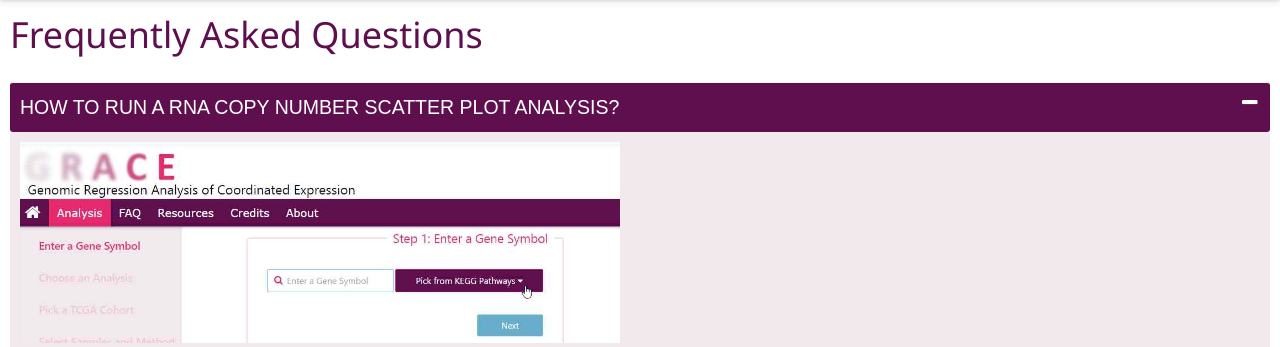
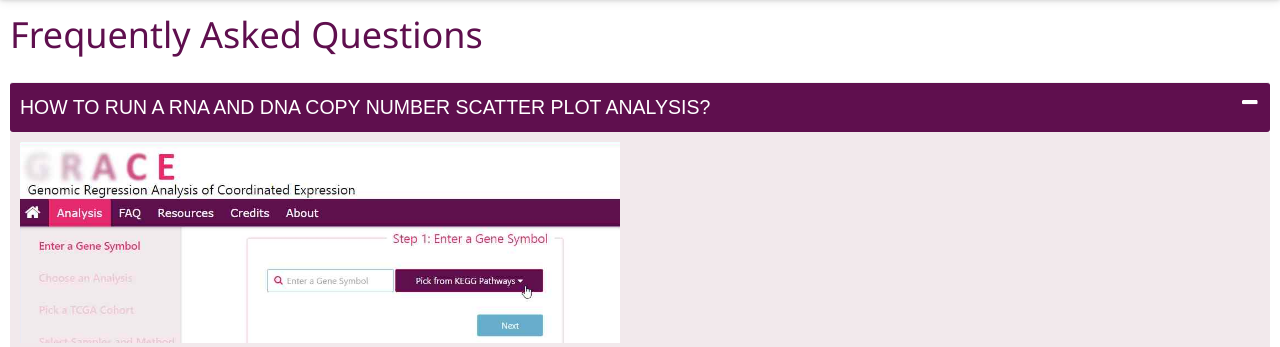
Before and after one commit to cailing20/GRACE-Web-application, a PHP site: page /FAQ.php in a window 1280 px wide. Shown: the part 160-507 px from the top of the page. Run offline with PHP 8.4, Linux system fonts and the light colour scheme.

Commit message:
correct name of scatter plot analysis_in FAQ.php

```diff
--- a/FAQ.php
+++ b/FAQ.php
@@ -58,7 +58,7 @@ $(window).on('load resize', function(){
 	<h1 class="ACh1">Frequently Asked Questions</h1>
 	<div id="ACbody">
 		<!-- panel -->
-		<div class="accordion" id="section1">How to run a RNA Copy Number Scatter Plot analysis?<span></span></div>
+		<div class="accordion" id="section1">How to run a RNA and DNA Copy Number Scatter Plot analysis?<span></span></div>
 		<div class="ACcontainer">
 		    <div class="ACcontent">
 				<img class="faq" src="./images/FAQ/step1_pickPathway.png" alt="click dropdown menu to select from KEGG pathway gene sets">
@@ -83,14 +83,14 @@ $(window).on('load resize', function(){
 				In case the user did not enter a valid gene name, or no analysis is available for the gene entered by the user, a note will be given under the search field.
 				If the gene name is valid, the user can progress to the next step and the gene name entered will be shown in the progress bar on the left.</p><br><br>
 				<img class="faq" src="./images/FAQ/step9_sp_chooseAnalysis.png" alt="choose scatter plot analysis">
-				<p>"RNA Copy Number Scatter Plot" can be chosen from the analysis option.  Options may be disabled when data is not available for anlaysis.</p><br><br>
+				<p>"RNA and DNA Copy Number Scatter Plot" can be chosen from the analysis option.  Options may be disabled when data is not available for anlaysis.</p><br><br>
 				<img class="faq" src="./images/FAQ/step10_chooseCohort.png" alt="choose a cohort">
 				<p>The user can choose a TCGA cohort. Options may be disabled when data is not available for anlaysis.</p><br><br>
 				<img class="faq" src="./images/FAQ/step11_chooseCohort.png" alt="submit cohort option">
-				<p>This is the final step for RNA copy number scatter plot analysis. The user may click submit to view the result.
+				<p>This is the final step for RNA and DNA copy number scatter plot analysis. The user may click submit to view the result.
 				If the user want to modify the previous steps, simply click previous to go back.</p><br><br>
 				<img class="faq" src="./images/FAQ/step12_sp_viewResult.png" alt="view scatter plot result">
-				<p>A scatter plot for RNA and copy number will be generated for the chosen gene and cohort.
+				<p>A scatter plot for RNA and DNA copy number will be generated for the chosen gene and cohort.
 				To start another analysis, click "Reset" in the progress bar on the left.</p><br><br>
 		    </div>
 		</div>
@@ -128,8 +128,8 @@ $(window).on('load resize', function(){
 				<img class="faq" src="./images/FAQ/step11_chooseMethod.png" alt="choose a sample method option">
 				<p>The user may choose to use data from tumor samples or normal samples to run the coexpression analaysis.
 				For tumor samples, the user can choose between the standard method and GRACE. The number of samples are also given in the option name.
-				Note that GRACE method generally have fewer samples than the standard method because some samples were excluded due to the unavailability of copy number data.
-				There might also be less genes returned by the GRACE method since genes with saturated copy number are also excluded from the analysis.</p><br><br>
+				Note that GRACE method generally have fewer samples than the standard method because some samples were excluded due to the unavailability of DNA copy number data.
+				There might also be less genes returned by the GRACE method since genes with saturated DNA copy number are also excluded from the analysis.</p><br><br>
 				<img class="faq" src="./images/FAQ/step12_submit.png" alt="submit">
 				<p>Click "Submit" to retrieve coexpressing genes.</p><br><br>
 				<img class="faq" src="./images/FAQ/step13_pickSetDB.png" alt="view coexpression result">
@@ -165,9 +165,9 @@ $(window).on('load resize', function(){
 		<div class="ACcontainer">
 		    <div class="ACcontent">
 		        <p>
-					mRNA expression data and GISTIC copy number data for over 20 TCGA disease cohorts were downloaded from
+					mRNA expression data and GISTIC DNA copy number data for over 20 TCGA disease cohorts were downloaded from
 					<a href='http://firebrowse.org/' target="_blank">FIREHOSE</a>.
-		        	"illuminahiseq_rnaseqv2-RSEM_genes_normalized" was downloaded as the mRNA data and "all_data_by_genes" was downloaded as copy number data.
+		        	"illuminahiseq_rnaseqv2-RSEM_genes_normalized" was downloaded as the mRNA data and "all_data_by_genes" was downloaded as DNA copy number data.
 		        	In the scatter plot analysis, data was retrieved from <a href="http://firebrowse.org/api-docs/" target="_blank">FIREBROWSE Web API</a>.
 		        </p>
 		        <p>
@@ -185,8 +185,8 @@ $(window).on('load resize', function(){
 		    <div class="ACcontent">
 		        <p>
 					In our co-expression analysis, we remove genes that are under-expressed in too many samples (when over 90% of the samples have 0 RSEM values).
-					In addition, when GRACE is applied, we also filterd out genes with saturated copy number values so that both RNA and copy number of the same gene can be in linear range.
-					For exmple, ERBB2, a frequently amplified oncogene have relative copy number of 3.657 in 97 of the 1080 tumor samples and is filtered out.
+					In addition, when GRACE is applied, we also filterd out genes with saturated DNA copy number values so that both RNA and DNA copy number of the same gene can be in linear range.
+					For exmple, ERBB2, a frequently amplified oncogene have relative DNA copy number of 3.657 in 97 of the 1080 tumor samples and is filtered out.
 		        </p>
 		    </div>
 		</div>
@@ -197,12 +197,12 @@ $(window).on('load resize', function(){
 		    <div class="ACcontent">
 		        <p>
 					There are several reasons.
-					In the case of co-expression analysis, some genes were filtered out because of under-expresson or saturated copy number (see answer to the previous question).
-					For cohorts with no copy number data available, co-expression analysis with GRACE cannot be performed.
+					In the case of co-expression analysis, some genes were filtered out because of under-expresson or saturated DNA copy number (see answer to the previous question).
+					For cohorts with no DNA copy number data available, co-expression analysis with GRACE cannot be performed.
 					For cohorts with no normal sample data available, co-expression analysis for normal samples cannot be performed.
 		        </p>
 		        <p>
-		        	In the case of RNA Copy Number Scatter Plot generation, it is not available for cohorts without copy number data.
+		        	In the case of RNA and DNA Copy Number Scatter Plot generation, it is not available for cohorts without DNA copy number data.
 		        </p>
 		    </div>
 		</div>
```
